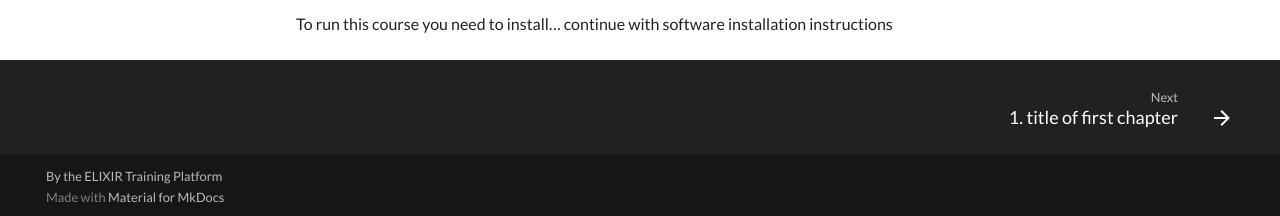
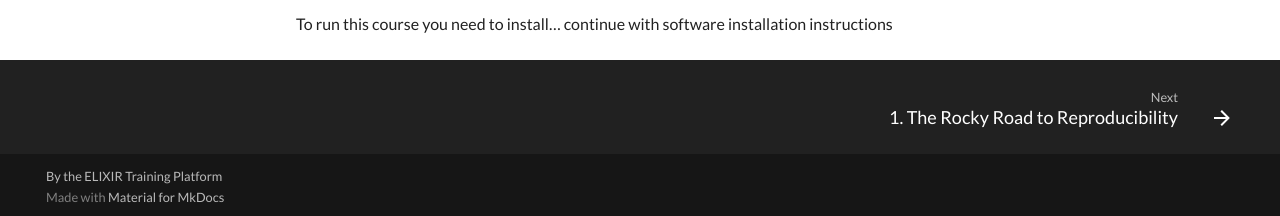
Before and after one commit to elixir-europe-training/ELIXIR-TrP-ContainersPython-CodeRep, an MkDocs documentation site: the page built from docs/index.md, in a window 1280 px wide and 900 px high, scrolled down 1279 px. Shown: the part 681-897 px from the top of the window. Built offline with MkDocs 1.6.1 and Material for MkDocs 9.7.7, drawn with Linux system fonts in a browser that asks for light colours; comment, search, counter and statistics services are not loaded.

Commit message:
Update mkdocs.yml

```diff
--- a/mkdocs.yml
+++ b/mkdocs.yml
@@ -2,8 +2,8 @@
 nav:
     - About: index.md
     - Course Content:
-      - "1. title of first chapter": chapters/chapter_01.md
-      - "2. title of second chapter": chapters/chapter_02.md
+      - "1. The Rocky Road to Reproducibility": chapters/chapter_01.md
+      - "2. The Docker Dance": chapters/chapter_02.md
       - "References": chapters/references.md
     - "Follow up training": follow_up_training.md
 
```
